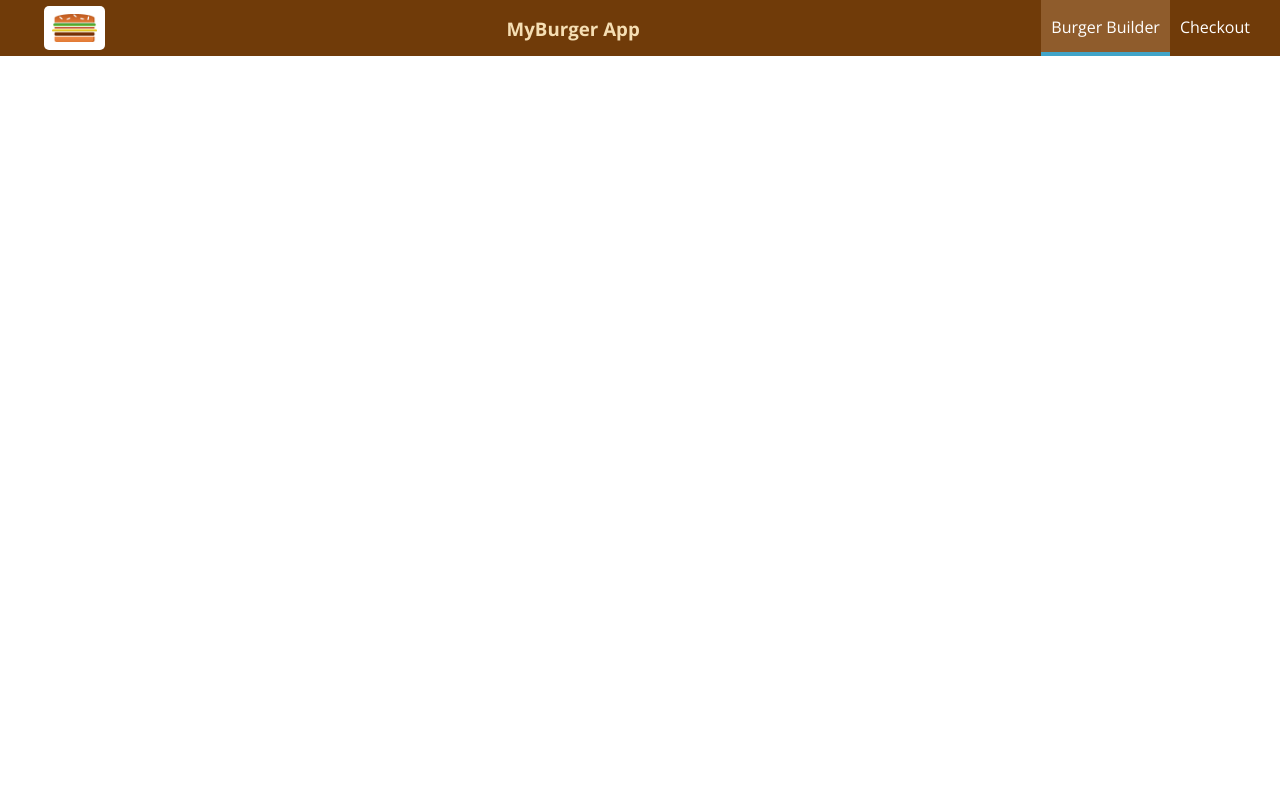
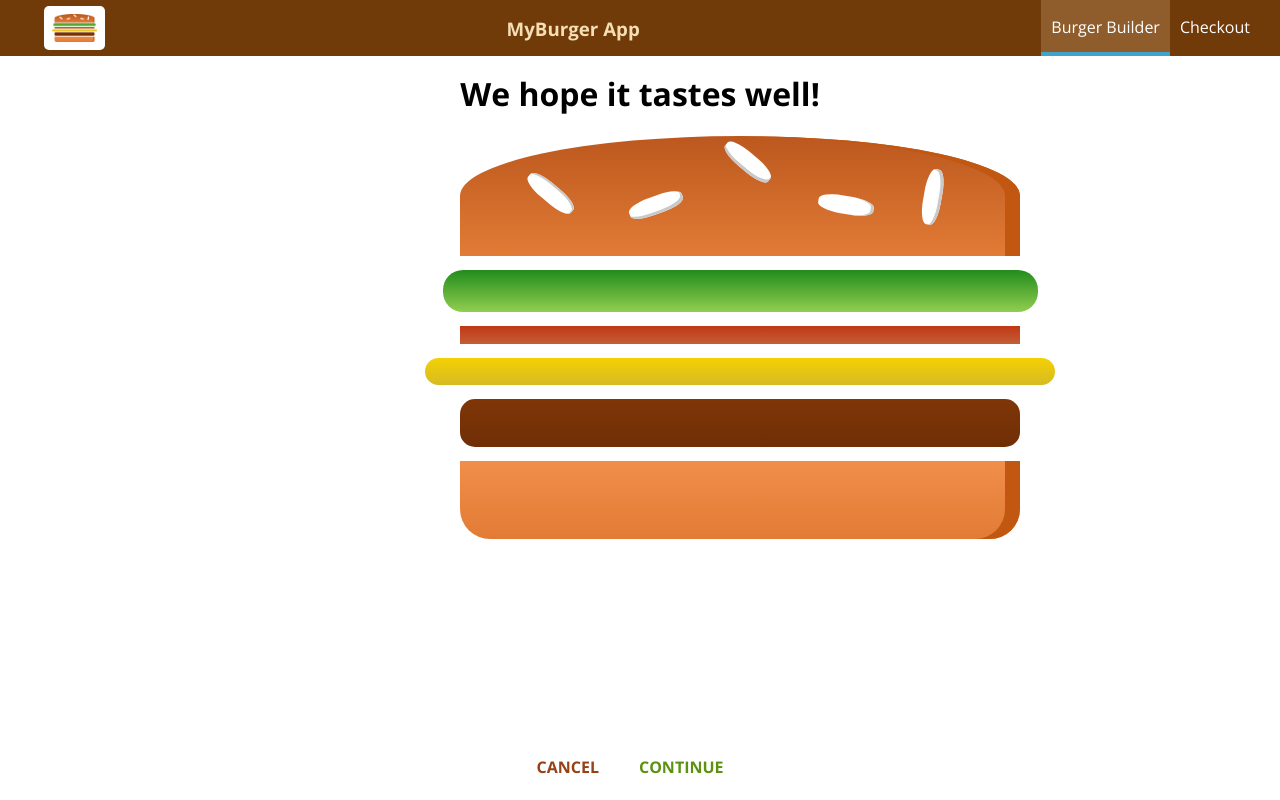
Before and after one commit to vasylpavliuk/burger-builder-project, a React (Create React App) app: page / in a window 1280 px wide. Built offline with nearby package versions, Linux system fonts and the light colour scheme; no server answers.

Commit message:
Added Checkout page

```diff
--- a/src/App.js
+++ b/src/App.js
@@ -2,12 +2,14 @@
 
 import Layout from "./components/Layout/Layout";
 import BurgerBuilder from "./containers/BurgerBuilder/BurgerBuilder";
+import Checkout from "./containers/Checkout/Checkout"
 
 function App() {
   return (
     <div>
       <Layout>
         <BurgerBuilder />
+        <Checkout />
       </Layout>
     </div>
   );
--- /dev/null
+++ b/src/components/Order/CheckoutSummary/CheckoutSummary.js
@@ -0,0 +1,24 @@
+import React from "react";
+
+import Burger from "../../Burger/Burger";
+import Button from "../../UI/Button/Button";
+import classes from "./CheckoutSummary.module.css";
+
+const checkoutSummary = (props) => {
+  return (
+    <div className={classes.CheckoutSummary}>
+      <h1>We hope it tastes well!</h1>
+      <div style={{ width: "100%" }}>
+        <Burger ingredients={props.ingredients} />
+      </div>
+      <Button btnType="Danger" clicked>
+        CANCEL
+      </Button>
+      <Button btnType="Success" clicked>
+        CONTINUE
+      </Button>
+    </div>
+  );
+};
+
+export default checkoutSummary;
--- /dev/null
+++ b/src/components/Order/CheckoutSummary/CheckoutSummary.module.css
@@ -0,0 +1,11 @@
+.CheckoutSummary {
+  text-align: center;
+  width: 80%;
+  margin: auto;
+}
+
+@media (min-width: 600px) {
+  .CheckoutSummary {
+    width: 500px;
+  }
+}
--- /dev/null
+++ b/src/containers/Checkout/Checkout.js
@@ -0,0 +1,24 @@
+import React, { Component } from "react";
+
+import CheckoutSummary from "../../components/Order/CheckoutSummary/CheckoutSummary";
+
+class Checkout extends Component {
+  state = {
+    ingredients: {
+      salad: 1,
+      bacon: 1,
+      cheese: 1,
+      meat: 1,
+    },
+  };
+
+  render() {
+    return (
+      <div>
+        <CheckoutSummary ingredients={this.state.ingredients} />
+      </div>
+    );
+  }
+}
+
+export default Checkout;
```
